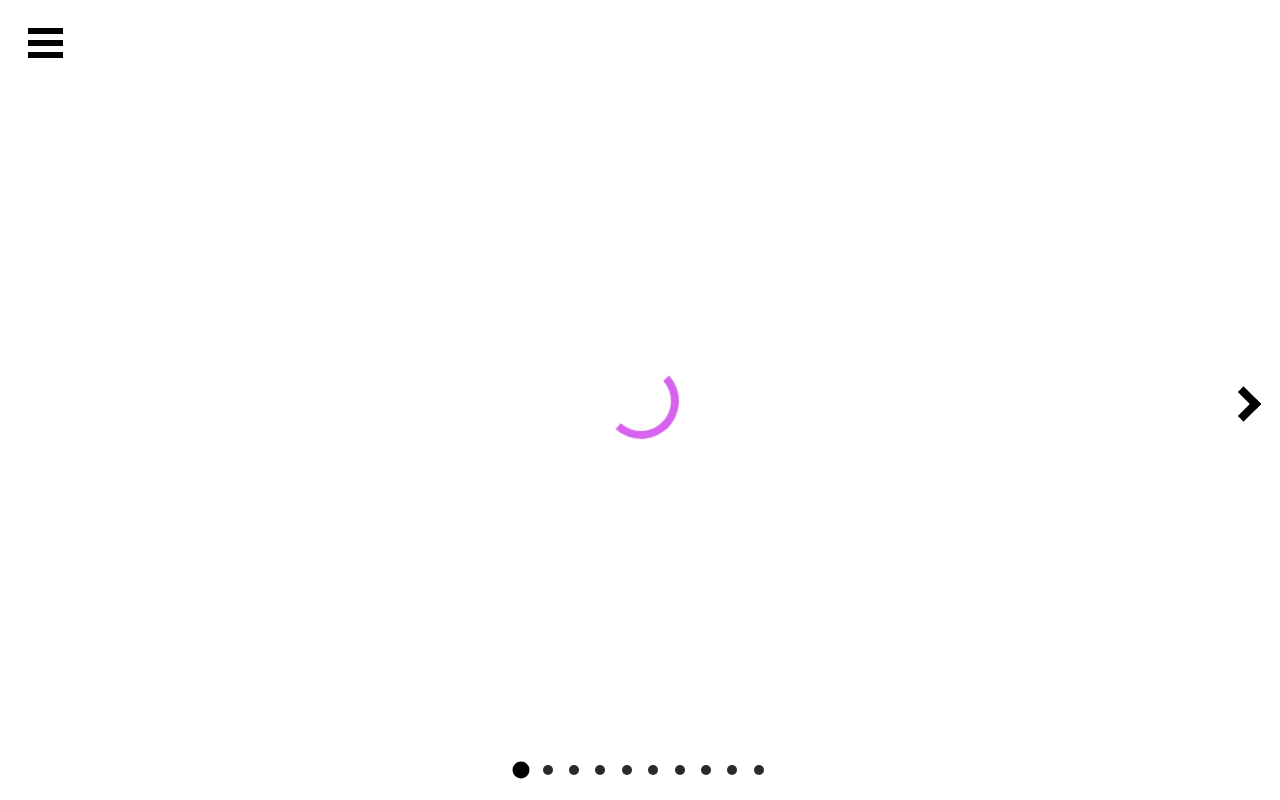
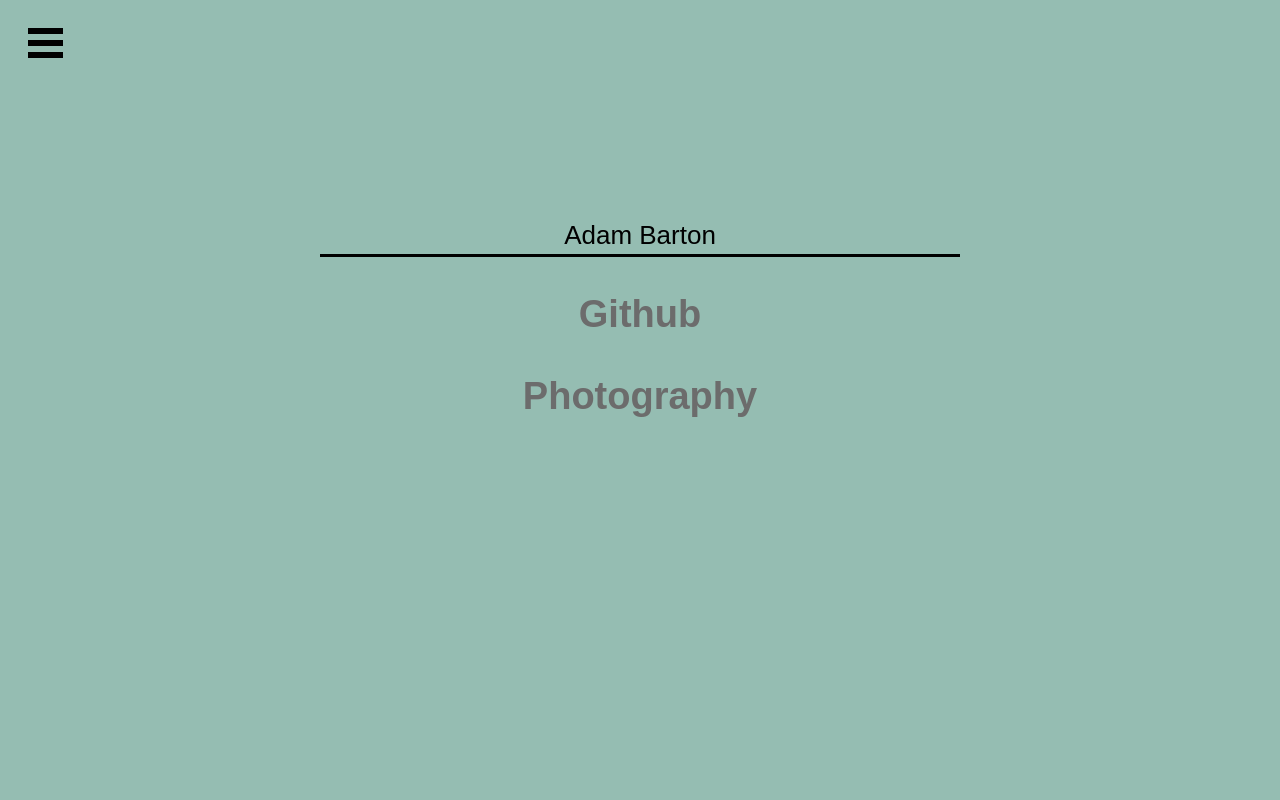
Before and after one commit to Stygain/css-loaders, a React (Create React App) app: page / in a window 1280 px wide. Both pictures are taken after a click on the element 640 px from the left and 400 px from the top of the page. Built offline with nearby package versions, Linux system fonts and the light colour scheme.

Commit message:
Got redux state triggering working.

```diff
--- a/src/Modal.js
+++ b/src/Modal.js
@@ -1,7 +1,13 @@
 /** @jsx jsx */
 import { jsx, css } from '@emotion/core';
 
+import { useDispatch, useSelector } from 'react-redux';
+import { getModalShow } from './redux/selectors.js';
+import { setModalShow } from './redux/actions.js';
+
 function Modal(props) {
+  const modalShow = useSelector(getModalShow);
+
   const styling = css`
     @import url('https://fonts.googleapis.com/css?family=Spartan&display=swap');
     font-family: 'Spartan', sans-serif;
@@ -145,8 +151,8 @@
     }
   `;
   return (
-    <div css={styling} className={props.modalShow === true ? "open" : ""}>
-      <div className={props.modalShow === true ? "menu open" : "menu"}>
+    <div css={styling} className={modalShow === true ? "open" : ""}>
+      <div className={modalShow === true ? "menu open" : "menu"}>
         <div className="item">
           Adam Barton
         </div>
--- a/src/loaders/CircleRotateColor.js
+++ b/src/loaders/CircleRotateColor.js
@@ -1,9 +1,18 @@
 /** @jsx jsx */
 import { jsx, css } from '@emotion/core';
 
+import { useDispatch } from 'react-redux';
+import { getModalShow } from '../redux/selectors.js';
+import { setModalShow } from '../redux/actions.js';
+
+
 function CircleRotate() {
+  const dispatch = useDispatch();
+
   const styling = css`
     ${'' /* border: 1px solid green; */}
+
+    cursor: pointer;
 
     width: 75px;
     height: 75px;
@@ -96,7 +105,7 @@
     }
   `;
   return (
-    <div css={styling}>
+    <div css={styling} onClick={() => dispatch(setModalShow(true))}>
   	  <div></div>
   	  <div></div>
   	</div>
```
